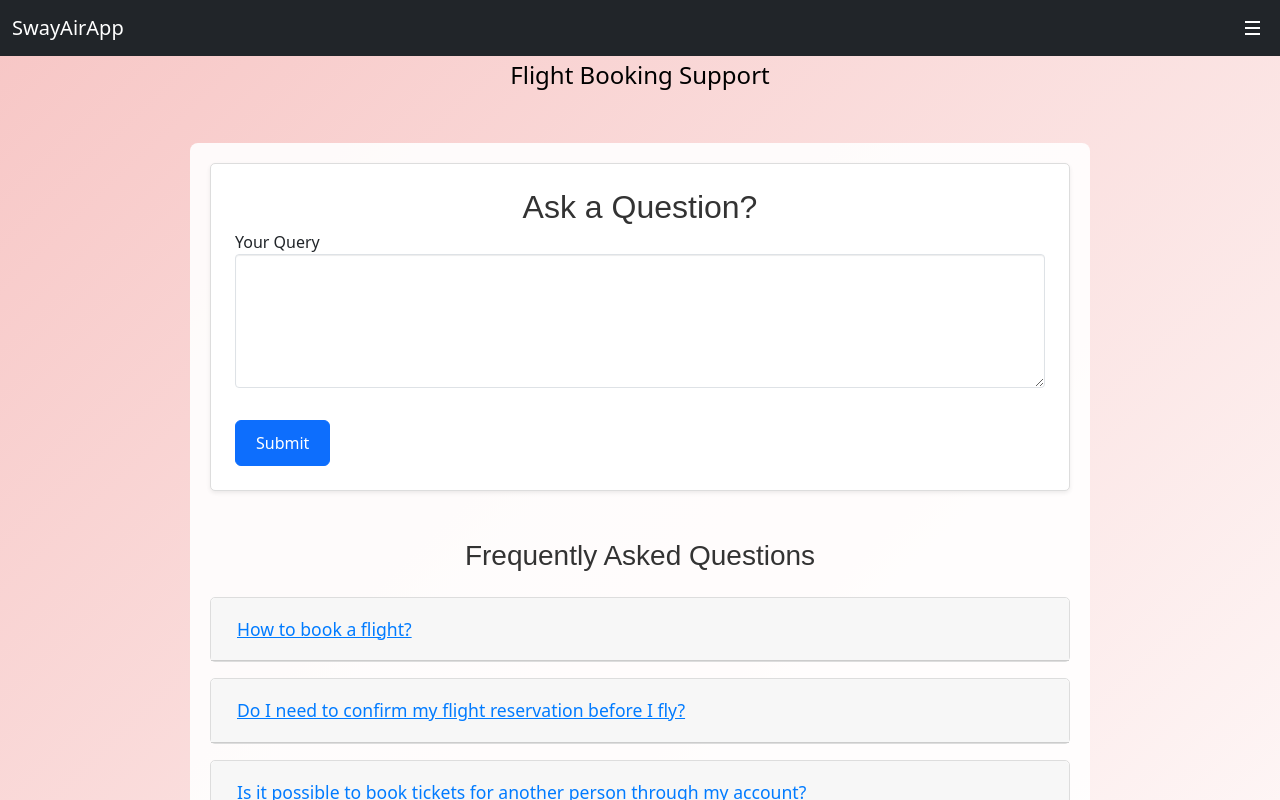
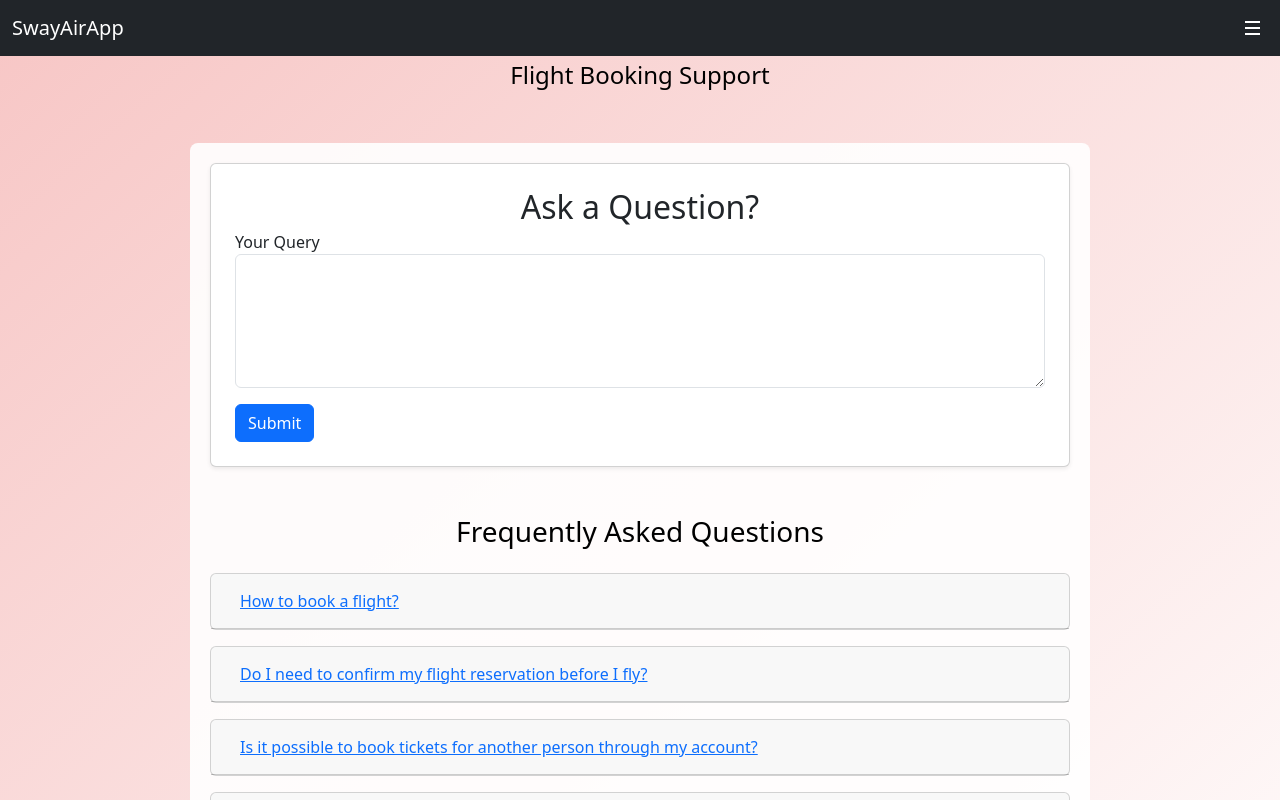
Before and after one commit to gmvarsha/CapstoneProject, a React (Create React App) app in the folder flightbooking/: page /user/help in a window 1280 px wide. Shown: the top 800 px of the page. Built offline with nearby package versions, Linux system fonts and the light colour scheme.

Commit message:
class name changes

```diff
--- a/flightbooking/src/Pages/UserQuery/UserQuery.css
+++ b/flightbooking/src/Pages/UserQuery/UserQuery.css
@@ -39,76 +39,3 @@
   background-color: rgba(255, 255, 255, 0.9);
   border-radius: 8px;
 }
-
-h2, h3 {
-  color: #333;
-  font-family: 'Arial', sans-serif;
-}
-
-.card {
-  background-color: #fff;
-  border: 1px solid #ddd;
-  border-radius: 5px;
-}
-
-.form-group {
-  margin-bottom: 1rem;
-}
-
-.form-control {
-  border-radius: 4px;
-  box-shadow: inset 0 1px 1px rgba(0, 0, 0, 0.075);
-  transition: border-color ease-in-out 0.15s, box-shadow ease-in-out 0.15s;
-}
-
-.form-control:focus {
-  border-color: #007bff;
-  box-shadow: 0 0 5px rgba(0, 123, 255, 0.25);
-}
-
-.btn {
-  font-size: 1rem;
-  padding: 10px 20px;
-}
-
-.btn-link {
-  font-size: 1.1rem;
-}
-
-.alert {
-  margin-top: 20px;
-}
-
-.card-header {
-  background-color: #f7f7f7;
-}
-
-.card-header button {
-  width: 100%;
-  text-align: left;
-  padding: 10px;
-  border: none;
-  background-color: transparent;
-  color: #007bff;
-}
-
-.card-header button:focus {
-  outline: none;
-}
-
-.card-body {
-  background-color: #f9f9f9;
-}
-
-#faqAccordion .card-header {
-  cursor: pointer;
-}
-
-#faqAccordion .card-header:hover {
-  background-color: #f1f1f1;
-}
-
-#faqAccordion .card-body {
-  padding: 15px;
-  border-top: 1px solid #ddd;
-}
```
